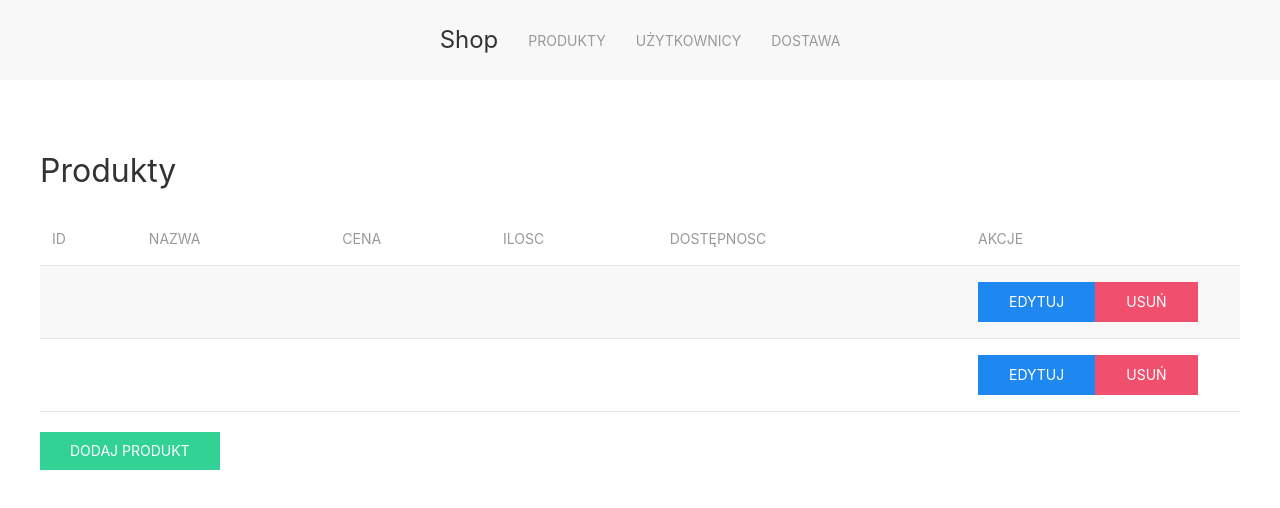
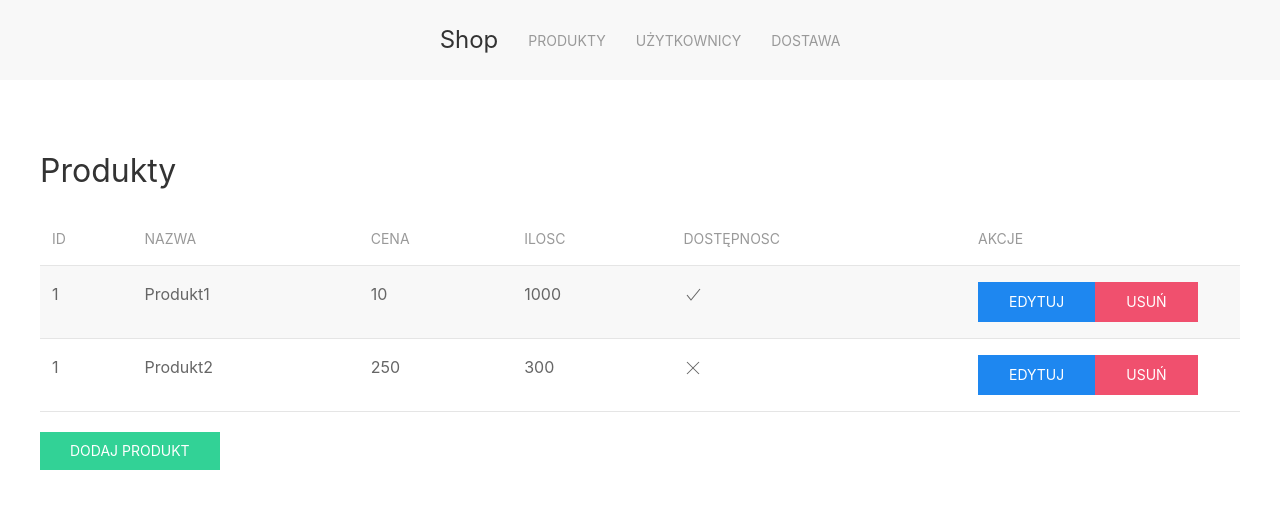
Before and after one commit to Guzik27/Angular-shop, an Angular app: page /shop/products in a window 1280 px wide. Shown: the top 508 px of the page. Built offline with nearby package versions, Linux system fonts and the light colour scheme.

Commit message:
dodanie danych produktu z kontrolką dostępności

```diff
--- a/src/app/shop/products/products.component.html
+++ b/src/app/shop/products/products.component.html
@@ -13,12 +13,12 @@
     </thead>
     <tbody>
     <tr *ngFor="let product of products; let i = index"> <!--pojedynczy product nazywa się produkt i bierzemy to z listy produktów -->
-      <td></td>
-      <td></td>
-      <td></td>
-      <td></td>
+      <td>{{product.id}}</td>
+      <td>{{product.name}}</td>
+      <td>{{product.price}}</td>
+      <td>{{product.quantity}}</td>
       <td>
-        <span></span>
+        <span [attr.uk-icon]="product.available ? 'check' : 'close'"></span> <!--w zależności od dostępności bęzie wstawione check lub close-->
       </td>
       <td style="width: 250px">
         <a><input type="button" class="uk-button uk-button-primary" value="Edytuj"></a>
```
